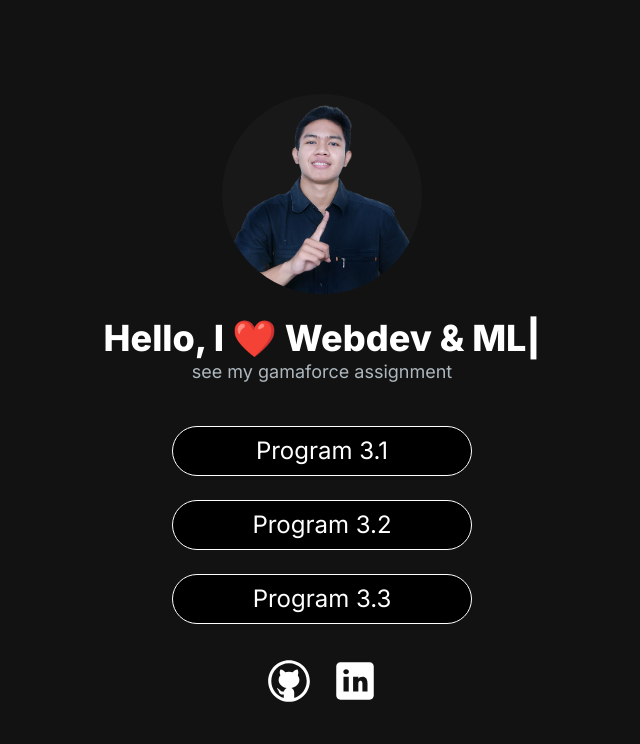
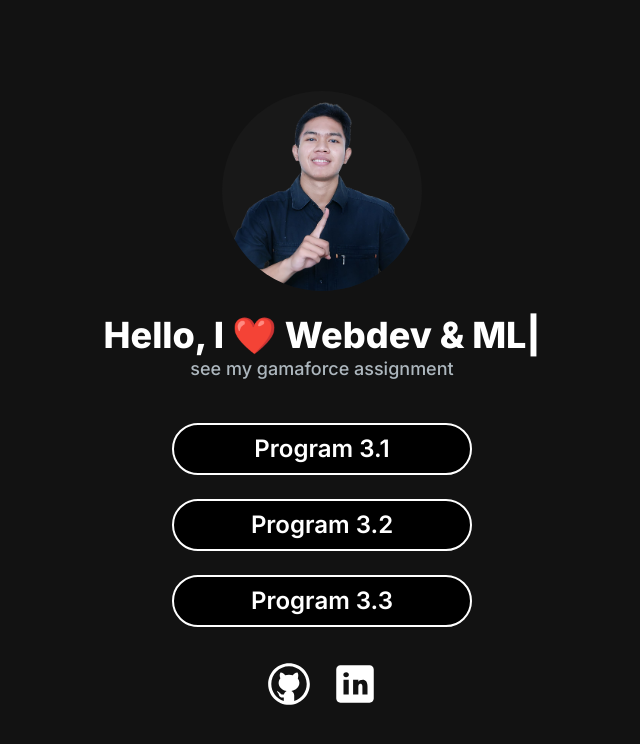
Before and after one commit to eben4ya/WebPemrogramanGamaforce, a Next.js app: page / in a window 1280 px wide. Shown: the top 744 px of the page, without its empty margins (318-958 px from the left). Built offline with nearby package versions, Linux system fonts and the light colour scheme.

Commit message:
<feat: add font weight>

```diff
--- a/app/(programming)/3.1/page.js
+++ b/app/(programming)/3.1/page.js
@@ -44,13 +44,13 @@ const Sorting = () => {
             onChange={(e) => setInput(e.target.value)}
           />
           <button
-            className="py-2 px-4 bg-indigo-500 text-white rounded-lg hover:bg-indigo-600"
+            className="py-2 px-4 bg-indigo-500 text-white rounded-lg hover:bg-indigo-600 font-semibold"
             onClick={handleSort}
           >
             Sort
           </button>
         </div>
-        <p className="text-center text-white mt-4">
+        <p className="text-center text-white mt-4 font-medium">
           Data yang sudah diurutkan: <br /> {sortedData}
         </p>
       </div>
--- a/app/(programming)/3.2/page.js
+++ b/app/(programming)/3.2/page.js
@@ -33,7 +33,7 @@ const Pascal = () => {
         <GoBack />
         <h2 className="text-3xl font-bold ">Pascal&rsquo;s Triangle</h2>
         <div className="flex flex-row justify-center items-center">
-          <label className="md:text-lg text-sm">Number of Rows: </label>
+          <label className="md:text-lg text-sm font-medium">Number of Rows: </label>
           <input
             type="number"
             value={numRows}
--- a/app/(programming)/3.3/page.js
+++ b/app/(programming)/3.3/page.js
@@ -45,7 +45,7 @@ const Distance = () => {
 
   return (
     <section className="flex min-h-screen flex-col items-center justify-center bg-[#121212] text-white">
-      <div className="flex flex-col justify-start items-start">
+      <div className="flex flex-col justify-start items-start font-medium">
         <GoBack />
         <h2 className="text-3xl font-bold mb-4 mx-auto mt-8">
           Distance Calculator
@@ -112,7 +112,7 @@ const Distance = () => {
         </div>
         <button
           onClick={calculateDistance}
-          className="bg-blue-500 text-white py-2 px-4 rounded-md hover:bg-blue-600 mx-auto"
+          className="bg-blue-500 text-white py-2 px-4 rounded-md hover:bg-blue-600 mx-auto font-semibold"
         >
           Calculate Distance
         </button>
--- a/components/GoBack.jsx
+++ b/components/GoBack.jsx
@@ -4,7 +4,7 @@ import { TbArrowBackUp } from "react-icons/tb";
 
 const GoBack = () => {
   return (
-    <Link href="/" className=" text-white border border-white p-2 rounded-full self-start ">
+    <Link href="/" className=" text-white border border-white p-2 rounded-full self-start hover:opacity-70 ">
       <TbArrowBackUp className="text-white" />
     </Link>
   );
--- a/components/Profile.jsx
+++ b/components/Profile.jsx
@@ -32,7 +32,7 @@ const Profile = () => {
             repeat={Infinity}
           />
         </h1>
-        <p className="text-[#ADB7BE] text-lg ">see my gamaforce assignment</p>
+        <p className="text-[#ADB7BE] text-lg font-medium ">see my gamaforce assignment</p>
       </section>
 
   );
--- a/components/Task.jsx
+++ b/components/Task.jsx
@@ -24,7 +24,7 @@ const Task = () => {
         <Link
           key={index}
           href={item.url}
-          className=" text-white text-2xl text-center bg-black border border-white rounded-full p-2 "
+          className=" text-white text-2xl text-center font-semibold bg-black border-2 border-white  rounded-full p-2 hover:opacity-70"
         >
           {item.task}
         </Link>
```
